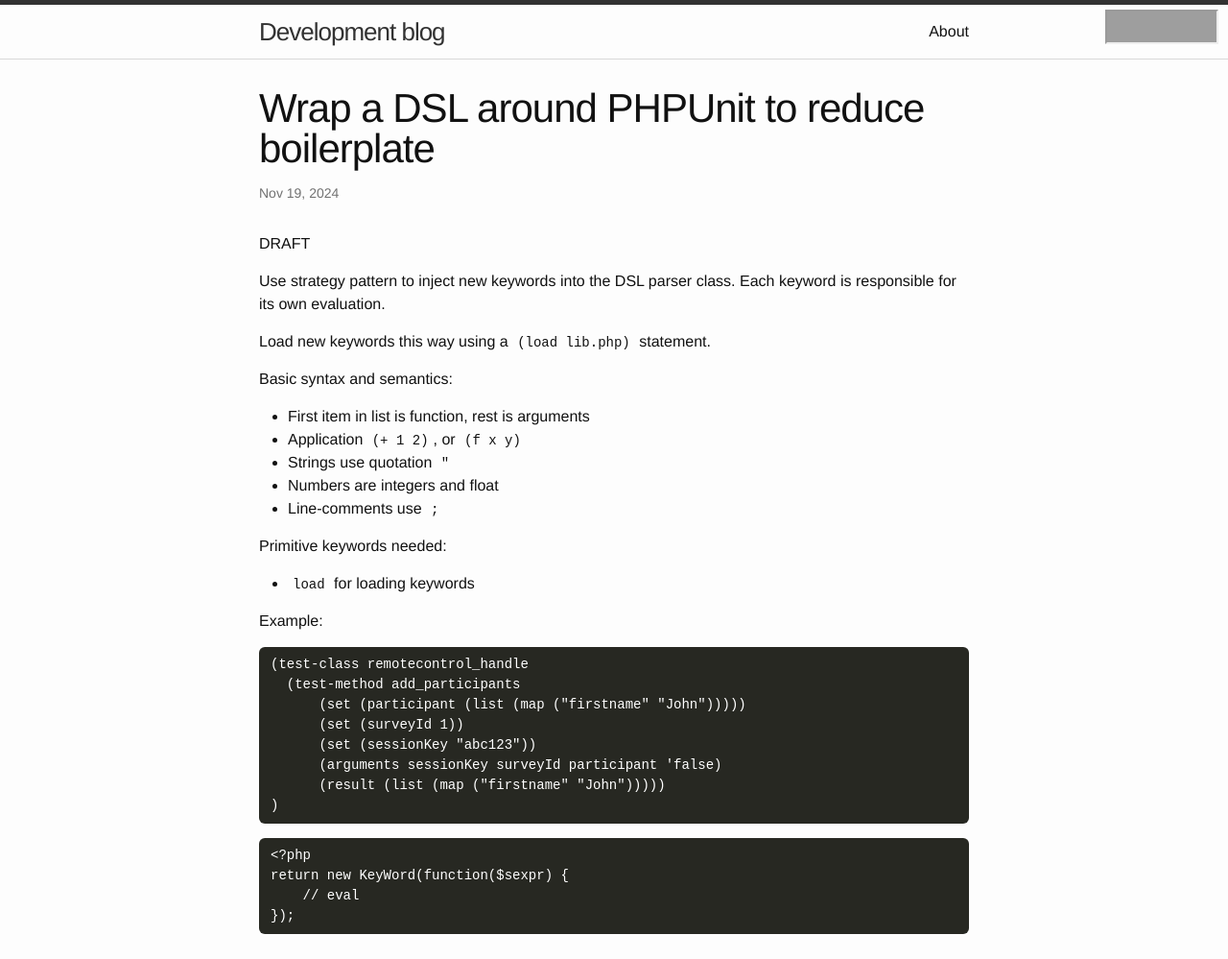
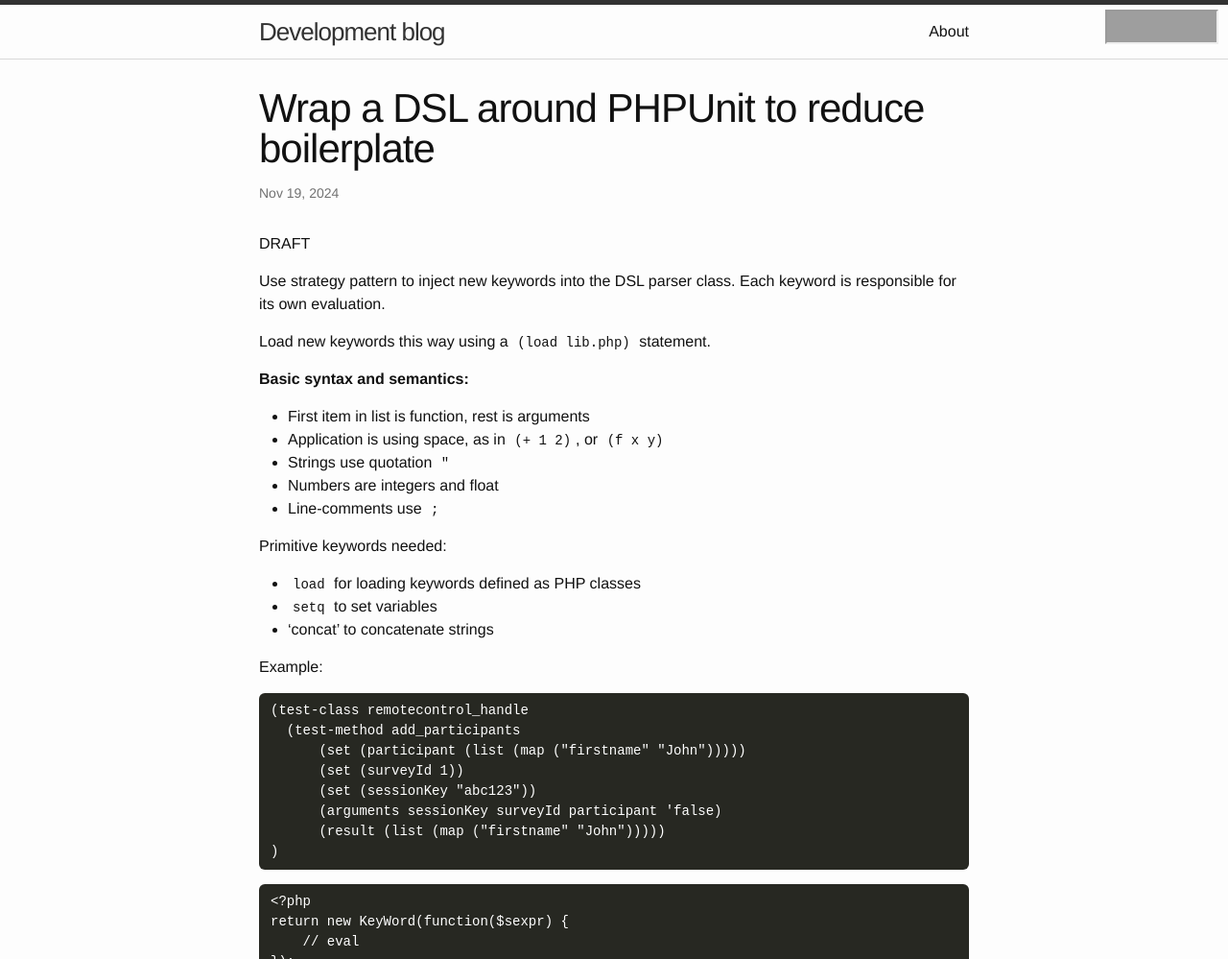
Before and after one commit to olleharstedt/olleharstedt.github.io, a Jekyll site: the page built from _posts/2024-11-19-wrap-dsl-around-phpunit-to-reduce-boilerplate.markdown, in a window 1280 px wide, cut to the strip 0-999 px from the top of the page. Shown: the whole strip at 96% size. Built offline with Jekyll 4.4.1, drawn with Linux system fonts in a browser that asks for light colours; nearby versions of some CDN libraries; grey boxes are pictures that could not be loaded.

Commit message:
WIP phpunit dsl

```diff
--- a/_posts/2024-11-19-wrap-dsl-around-phpunit-to-reduce-boilerplate.markdown
+++ b/_posts/2024-11-19-wrap-dsl-around-phpunit-to-reduce-boilerplate.markdown
@@ -11,17 +11,19 @@ Use strategy pattern to inject new keywords into the DSL parser class. Each keyw
 
 Load new keywords this way using a `(load lib.php)` statement.
 
-Basic syntax and semantics:
+**Basic syntax and semantics:**
 
 * First item in list is function, rest is arguments
-* Application `(+ 1 2)`, or `(f x y)`
+* Application is using space, as in `(+ 1 2)`, or `(f x y)`
 * Strings use quotation `"`
 * Numbers are integers and float
 * Line-comments use `;`
 
 Primitive keywords needed:
 
-* `load` for loading keywords
+* `load` for loading keywords defined as PHP classes
+* `setq` to set variables
+* 'concat' to concatenate strings
 
 Example:
 
```
